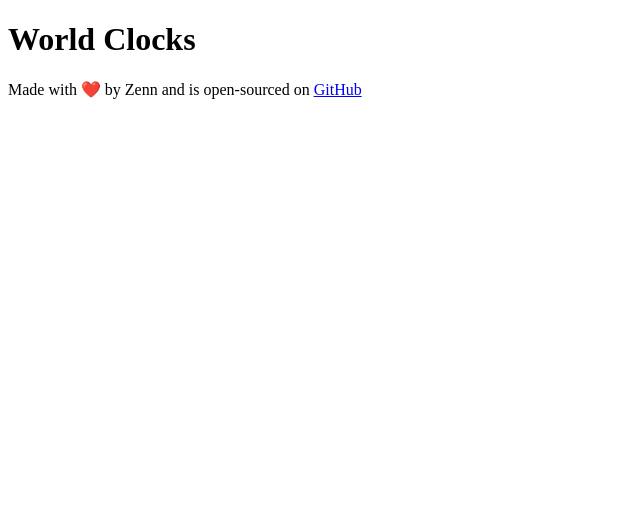
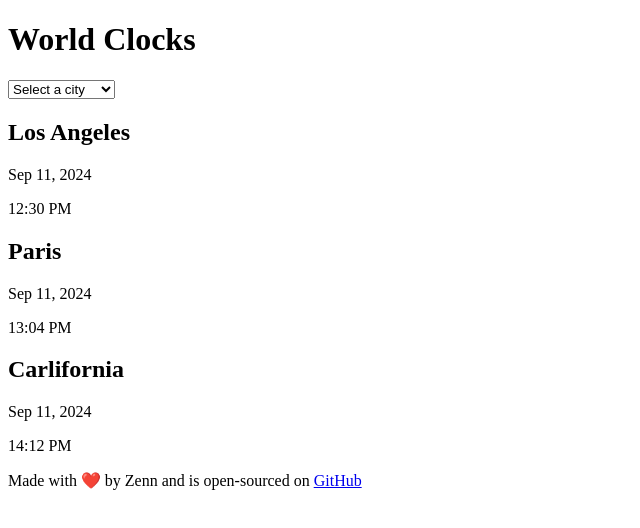
Before and after one commit to Averetech/world-clocks, a plain HTML site: page index.html in a window 1280 px wide. Shown: the whole page, without its empty margins (0-640 px from the left). Drawn offline with Linux system fonts and the light colour scheme.

Commit message:
added basic html

```diff
--- a/index.html
+++ b/index.html
@@ -11,6 +11,42 @@
       <div class="header">
         <h1>World Clocks</h1>
       </div>
+
+      <select id="cities">
+        <option value="">Select a city</option>
+        <option value="">Johannesburg</option>
+        <option value="">Cape Town</option>
+        <option value="">Sydney</option>
+        <option value="">New York</option>
+      </select>
+
+      <div>
+        <div>
+          <h2>Los Angeles</h2>
+          <p>Sep 11, 2024</p>
+        </div>
+        <div>
+          <p>12:30 PM</p>
+        </div>
+      </div>
+      <div>
+        <div>
+          <h2>Paris</h2>
+          <p>Sep 11, 2024</p>
+        </div>
+        <div>
+          <p>13:04 PM</p>
+        </div>
+      </div>
+      <div>
+        <div>
+          <h2>Carlifornia</h2>
+          <p>Sep 11, 2024</p>
+        </div>
+        <div>
+          <p>14:12 PM</p>
+        </div>
+      </div>
       <div class="footer">
         <p>
           Made with ❤️ by Zenn and is open-sourced on <a href="#">GitHub</a>
```
